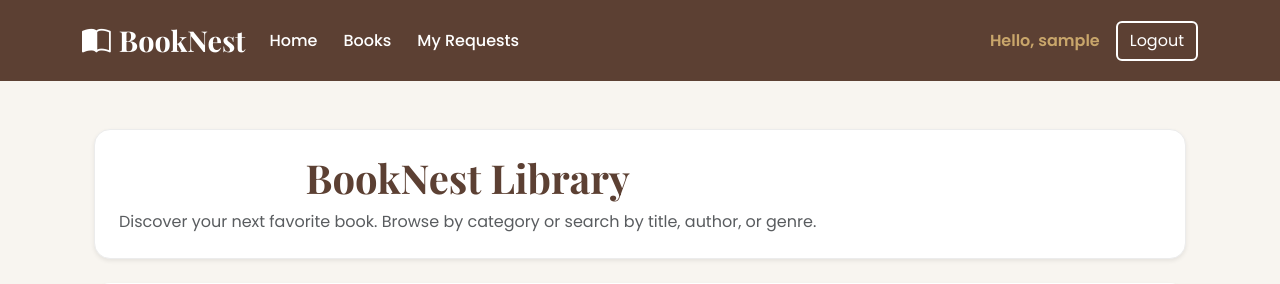
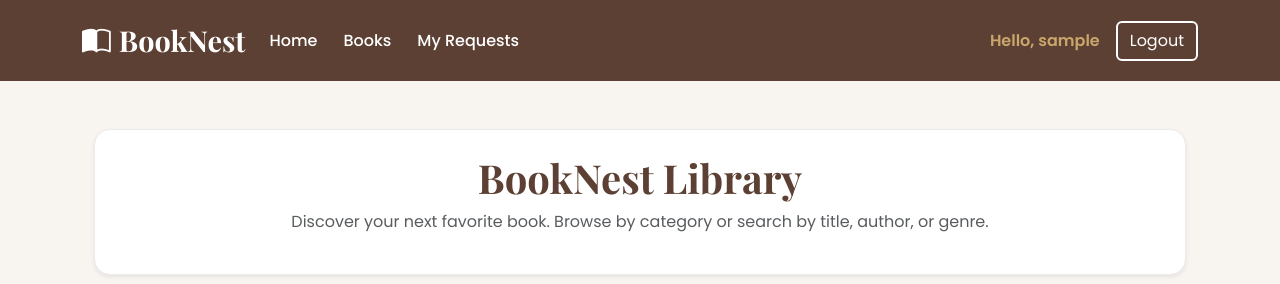
Before and after one commit to BakedSteffan/BookNestFrontend, a React (Vite) app: page /books in a window 1280 px wide. Shown: the top 284 px of the page. Built offline with nearby package versions, Linux system fonts and the light colour scheme; no server answers; sample sign-in values are in the browser's storage.

Commit message:
Improve Books page UI and search layout again

```diff
--- a/src/pages/Books.jsx
+++ b/src/pages/Books.jsx
@@ -109,19 +109,15 @@ function Books() {
 
             <div className="books-header shadow-sm rounded-4 p-4 mb-4">
 
-                <div className="d-flex justify-content-between align-items-center flex-wrap">
+                <div className="text-center">
 
-                    <div>
+                    <h1 className="fw-bold mb-2">
+                        BookNest Library
+                    </h1>
 
-                        <h1 className="fw-bold mb-2">
-                            BookNest Library
-                        </h1>
-
-                        <p className="text-muted mb-0">
-                            Discover your next favorite book. Browse by category or search by title, author, or genre.
-                        </p>
-
-                    </div>
+                    <p className="text-muted mb-3">
+                        Discover your next favorite book. Browse by category or search by title, author, or genre.
+                    </p>
 
                     {role === "Admin" && (
 
```
